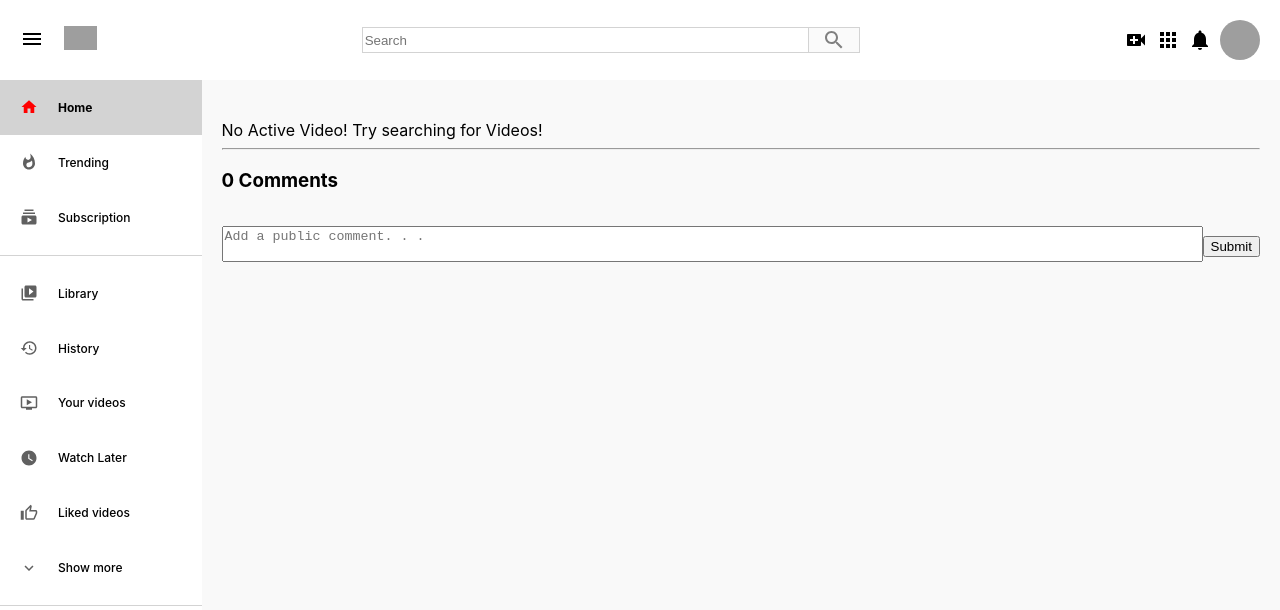
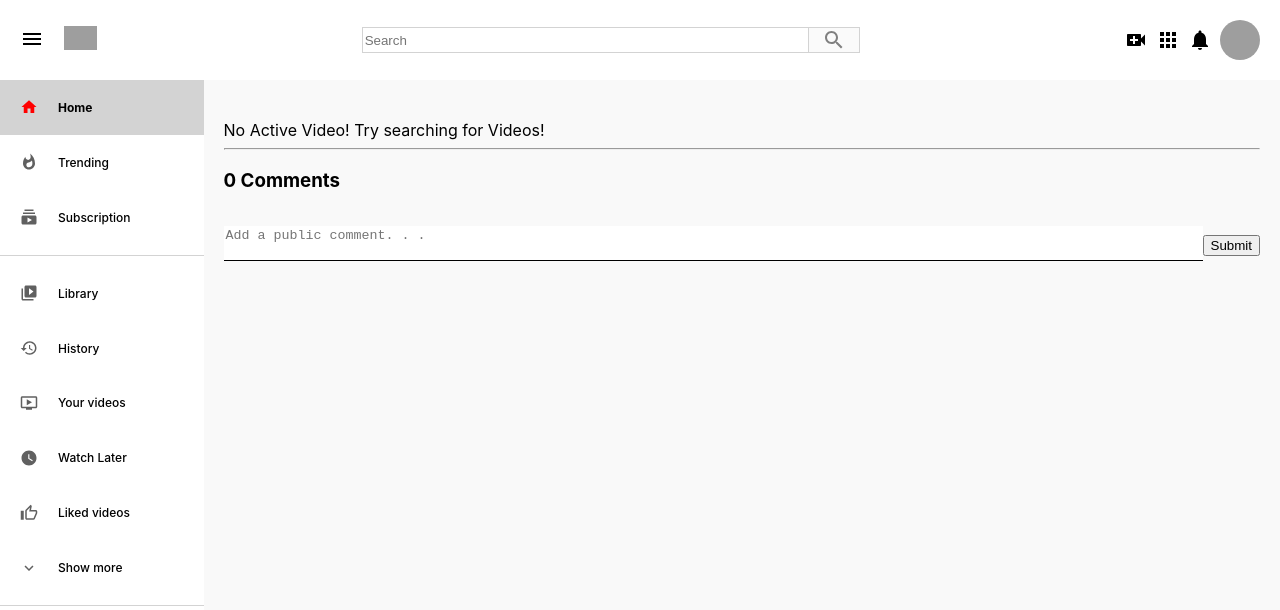
Before and after one commit to craigrmills/Youtube_Clone_Frontend, a React (Create React App) app: page / in a window 1280 px wide. Shown: the top 610 px of the page. Built offline with nearby package versions, Linux system fonts and the light colour scheme; grey boxes are pictures that could not be loaded.

Commit message:
Added Thumbsup and ThumbsDown Buttons

```diff
--- a/src/Components/Comment/Comment.jsx
+++ b/src/Components/Comment/Comment.jsx
@@ -1,5 +1,7 @@
 import React from 'react';
 // import Reply from '../Reply/Reply';
+import ThumbUpIcon from '@material-ui/icons/ThumbUp';
+import ThumbDownIcon from '@material-ui/icons/ThumbDown';
 
 const Comment = ({ comment, addLike, addDislike /*replies*/ }) => {
     // const listOfReplies = replies.map((reply, id) => <Reply key={id} reply={reply} />)
@@ -9,7 +11,7 @@ const Comment = ({ comment, addLike, addDislike /*replies*/ }) => {
     return (
         <div className="comment">
             <p>{comment.body}</p>
-            <p> <button onClick={() => addLike(comment.id, comment.video_id)}>Likes:</button> {comment.likes} | <button onClick={() => addDislike(comment.id, comment.video_id)}>Dislikes:</button> {comment.dislikes}</p>
+            <p> <ThumbUpIcon onClick={() => addLike(comment.id, comment.video_id)}>Likes:</ThumbUpIcon> {comment.likes} | <ThumbDownIcon onClick={() => addDislike(comment.id, comment.video_id)}>Dislikes:</ThumbDownIcon> {comment.dislikes} </p>
             {/* <p>{listOfReplies}</p> */}
         </div>
     )
--- a/src/Components/CommentForm/CommentForm.css
+++ b/src/Components/CommentForm/CommentForm.css
@@ -5,4 +5,6 @@
 
 textarea {
   resize: none;
+  border-style: none;
+  border-bottom: 1px solid black;
 }
```
